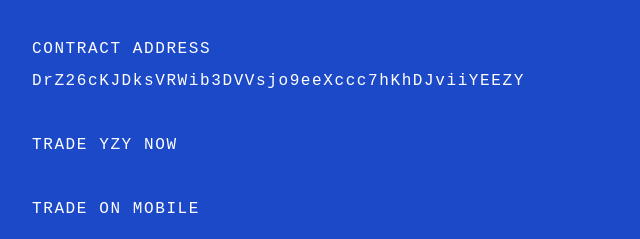
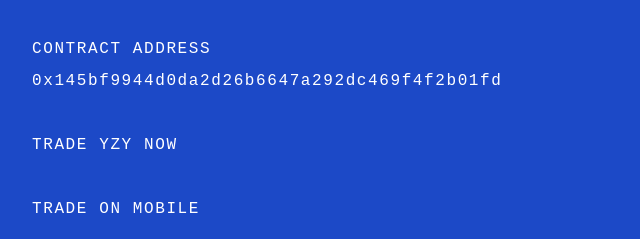
Before and after one commit to LADAN401/YZY, a plain HTML site: page index.html in a window 1280 px wide. Shown: the part 507-746 px from the top of the page, 272-912 px from the left. Drawn offline with nearby package versions, Linux system fonts and the light colour scheme.

Commit message:
Update index.html

```diff
--- a/index.html
+++ b/index.html
@@ -52,7 +52,7 @@
 
             <div class="space-y-2">
                 <p>CONTRACT ADDRESS</p>
-                <p class="break-all">DrZ26cKJDksVRWib3DVVsjo9eeXccc7hKhDJviiYEEZY</p>
+                <p class="break-all">0x145bf9944d0da2d26b6647a292dc469f4f2b01fd</p>
             </div>
 
             <div>
```
